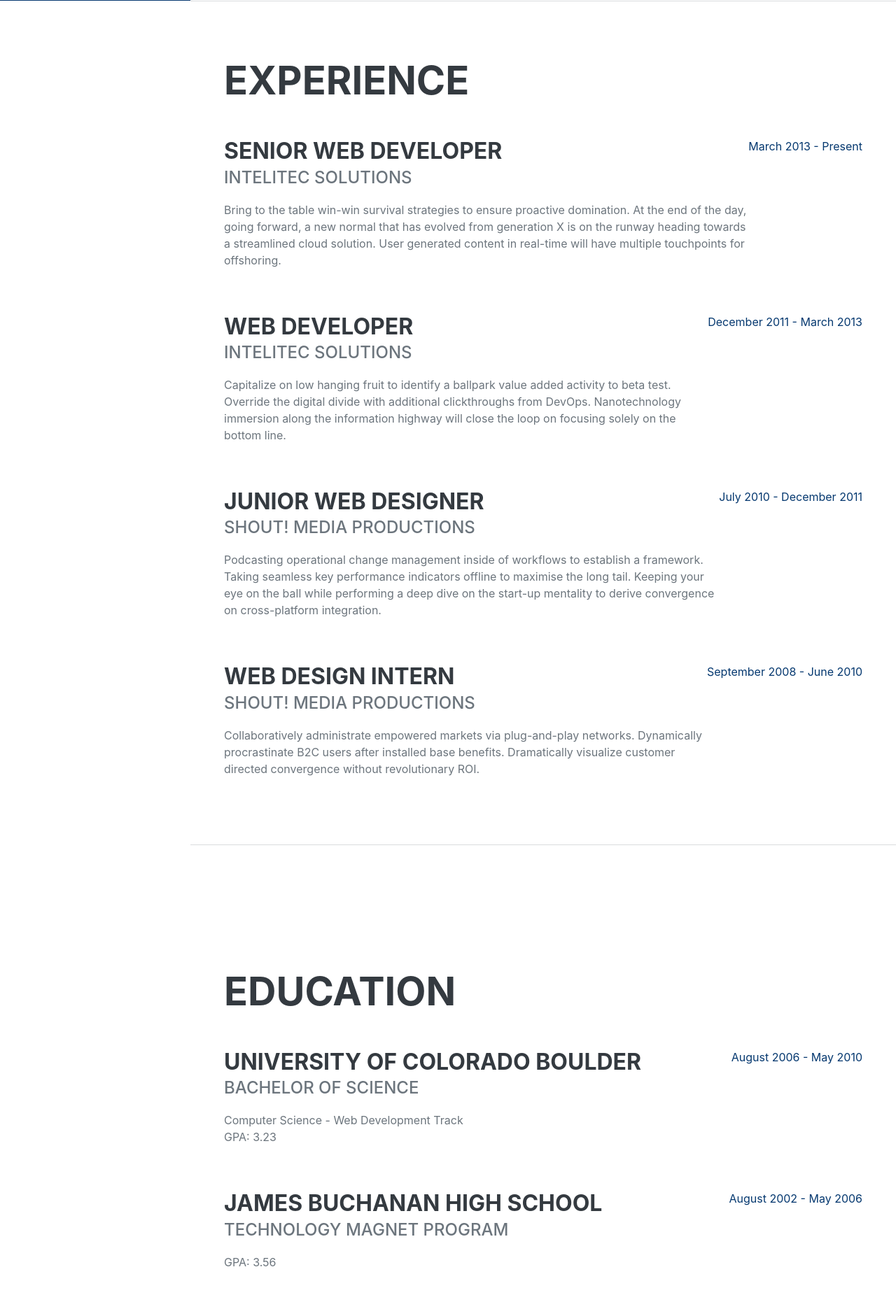
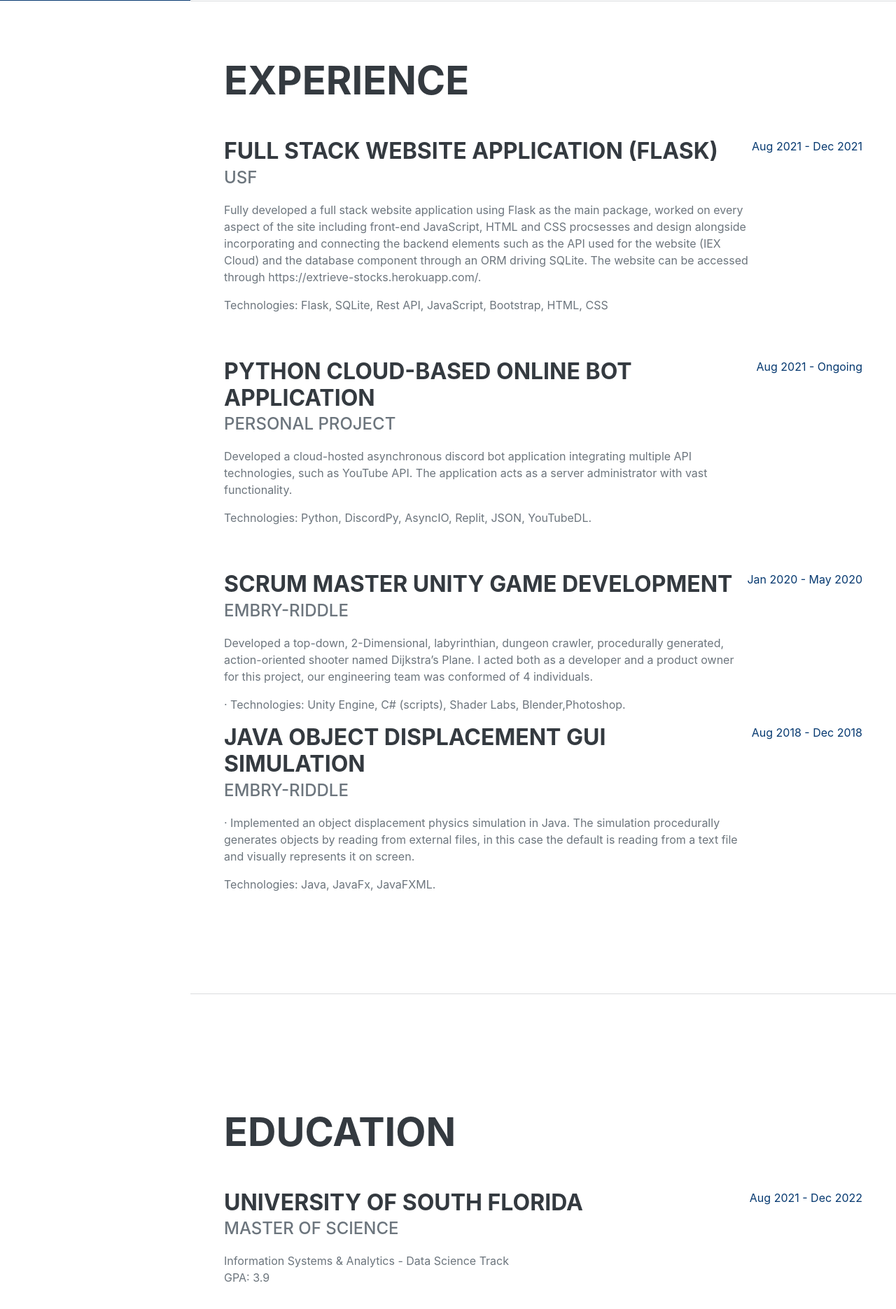
Before and after one commit to Extrieve/Resume, a Flask app: page / in a window 1280 px wide. Shown: the part 799-2670 px from the top of the page at 70% size. Run offline with Flask 2, Linux system fonts and the light colour scheme; some libraries are stand-ins or nearby versions; some web fonts are replaced.

Commit message:
Update Online Resume

```diff
--- a/templates/index.html
+++ b/templates/index.html
@@ -61,36 +61,51 @@
                     <h2 class="mb-5">Experience</h2>
                     <div class="d-flex flex-column flex-md-row justify-content-between mb-5">
                         <div class="flex-grow-1">
-                            <h3 class="mb-0">Senior Web Developer</h3>
-                            <div class="subheading mb-3">Intelitec Solutions</div>
-                            <p>Bring to the table win-win survival strategies to ensure proactive domination. At the end of the day, going forward, a new normal that has evolved from generation X is on the runway heading towards a streamlined cloud solution. User generated content in real-time will have multiple touchpoints for offshoring.</p>
+                            <h3 class="mb-0">FULL STACK WEBSITE APPLICATION (FLASK)</h3>
+                            <div class="subheading mb-3">USF</div>
+                            <p>Fully developed a full stack website application using Flask as the main package, worked on every aspect of the site
+                            including front-end JavaScript, HTML and CSS procsesses and design alongside incorporating and connecting the backend
+                            elements such as the API used for the website (IEX Cloud) and the database component through an ORM driving SQLite. The
+                            website can be accessed through https://extrieve-stocks.herokuapp.com/.</p>
+
+                            <p>Technologies: Flask, SQLite, Rest API, JavaScript, Bootstrap, HTML, CSS</p>
                         </div>
-                        <div class="flex-shrink-0"><span class="text-primary">March 2013 - Present</span></div>
+                        <div class="flex-shrink-0"><span class="text-primary">Aug 2021 - Dec 2021</span></div>
                     </div>
                     <div class="d-flex flex-column flex-md-row justify-content-between mb-5">
                         <div class="flex-grow-1">
-                            <h3 class="mb-0">Web Developer</h3>
-                            <div class="subheading mb-3">Intelitec Solutions</div>
-                            <p>Capitalize on low hanging fruit to identify a ballpark value added activity to beta test. Override the digital divide with additional clickthroughs from DevOps. Nanotechnology immersion along the information highway will close the loop on focusing solely on the bottom line.</p>
+                            <h3 class="mb-0">PYTHON CLOUD-BASED ONLINE BOT APPLICATION</h3>
+                            <div class="subheading mb-3">Personal Project</div>
+                            <p>Developed a cloud-hosted asynchronous discord bot application integrating multiple API technologies, such as YouTube
+                            API. The application acts as a server administrator with vast functionality.</p>
+
+                            <p>Technologies: Python, DiscordPy, AsyncIO, Replit, JSON, YouTubeDL.</p>
                         </div>
-                        <div class="flex-shrink-0"><span class="text-primary">December 2011 - March 2013</span></div>
-                    </div>
-                    <div class="d-flex flex-column flex-md-row justify-content-between mb-5">
-                        <div class="flex-grow-1">
-                            <h3 class="mb-0">Junior Web Designer</h3>
-                            <div class="subheading mb-3">Shout! Media Productions</div>
-                            <p>Podcasting operational change management inside of workflows to establish a framework. Taking seamless key performance indicators offline to maximise the long tail. Keeping your eye on the ball while performing a deep dive on the start-up mentality to derive convergence on cross-platform integration.</p>
-                        </div>
-                        <div class="flex-shrink-0"><span class="text-primary">July 2010 - December 2011</span></div>
+                        <div class="flex-shrink-0"><span class="text-primary">Aug 2021 - Ongoing</span></div>
                     </div>
                     <div class="d-flex flex-column flex-md-row justify-content-between">
                         <div class="flex-grow-1">
-                            <h3 class="mb-0">Web Design Intern</h3>
-                            <div class="subheading mb-3">Shout! Media Productions</div>
-                            <p>Collaboratively administrate empowered markets via plug-and-play networks. Dynamically procrastinate B2C users after installed base benefits. Dramatically visualize customer directed convergence without revolutionary ROI.</p>
+                            <h3 class="mb-0">SCRUM MASTER UNITY GAME DEVELOPMENT</h3>
+                            <div class="subheading mb-3">Embry-Riddle</div>
+                            <p>Developed a top-down, 2-Dimensional, labyrinthian, dungeon crawler, procedurally generated, action-oriented shooter
+                                named Dijkstra’s Plane. I acted both as a developer and a product owner for this project, our engineering team was
+                                conformed of 4 individuals.</p>
+
+                                <p>· Technologies: Unity Engine, C# (scripts), Shader Labs, Blender,Photoshop.</p>
+                            </div>
+                            <div class="flex-shrink-0"><span class="text-primary">Jan 2020 - May 2020</span></div>
                         </div>
-                        <div class="flex-shrink-0"><span class="text-primary">September 2008 - June 2010</span></div>
-                    </div>
+                        <div class="d-flex flex-column flex-md-row justify-content-between mb-5">
+                            <div class="flex-grow-1">
+                                <h3 class="mb-0">JAVA OBJECT DISPLACEMENT GUI SIMULATION</h3>
+                                <div class="subheading mb-3">Embry-Riddle</div>
+                                <p>· Implemented an object displacement physics simulation in Java. The simulation procedurally generates objects by
+                                reading from external files, in this case the default is reading from a text file and visually represents it on screen.</p>
+
+                                <p>Technologies: Java, JavaFx, JavaFXML.</p>
+                            </div>
+                            <div class="flex-shrink-0"><span class="text-primary">Aug 2018 - Dec 2018</span></div>
+                        </div>
                 </div>
             </section>
             <hr class="m-0" />
@@ -100,20 +115,21 @@
                     <h2 class="mb-5">Education</h2>
                     <div class="d-flex flex-column flex-md-row justify-content-between mb-5">
                         <div class="flex-grow-1">
-                            <h3 class="mb-0">University of Colorado Boulder</h3>
-                            <div class="subheading mb-3">Bachelor of Science</div>
-                            <div>Computer Science - Web Development Track</div>
-                            <p>GPA: 3.23</p>
+                            <h3 class="mb-0">University of South Florida</h3>
+                            <div class="subheading mb-3">Master of Science</div>
+                            <div>Information Systems & Analytics - Data Science Track</div>
+                            <p>GPA: 3.9</p>
                         </div>
-                        <div class="flex-shrink-0"><span class="text-primary">August 2006 - May 2010</span></div>
+                        <div class="flex-shrink-0"><span class="text-primary">Aug 2021 - Dec 2022</span></div>
                     </div>
                     <div class="d-flex flex-column flex-md-row justify-content-between">
                         <div class="flex-grow-1">
-                            <h3 class="mb-0">James Buchanan High School</h3>
-                            <div class="subheading mb-3">Technology Magnet Program</div>
-                            <p>GPA: 3.56</p>
+                            <h3 class="mb-0">Embry-Riddle</h3>
+                            <div class="subheading mb-3">Bachelor of Science</div>
+                            <div>Accounting & Finance - Computer Science</div>
+                            <p>GPA: 3.8</p>
                         </div>
-                        <div class="flex-shrink-0"><span class="text-primary">August 2002 - May 2006</span></div>
+                        <div class="flex-shrink-0"><span class="text-primary">Aug 2017 - June 2021</span></div>
                     </div>
                 </div>
             </section>
@@ -125,23 +141,23 @@
                     <div class="subheading mb-3">Programming Languages & Tools</div>
                     <ul class="list-inline dev-icons">
                         <li class="list-inline-item"><i class="fab fa-html5"></i></li>
+                        <li class="list-inline-item"><i class="fab fa-python"></i></li>
+                        <li class="list-inline-item"><i class="fab fa-r-project"></i></li>
                         <li class="list-inline-item"><i class="fab fa-css3-alt"></i></li>
                         <li class="list-inline-item"><i class="fab fa-js-square"></i></li>
-                        <li class="list-inline-item"><i class="fab fa-angular"></i></li>
                         <li class="list-inline-item"><i class="fab fa-react"></i></li>
                         <li class="list-inline-item"><i class="fab fa-node-js"></i></li>
                         <li class="list-inline-item"><i class="fab fa-sass"></i></li>
-                        <li class="list-inline-item"><i class="fab fa-less"></i></li>
-                        <li class="list-inline-item"><i class="fab fa-wordpress"></i></li>
-                        <li class="list-inline-item"><i class="fab fa-gulp"></i></li>
-                        <li class="list-inline-item"><i class="fab fa-grunt"></i></li>
                         <li class="list-inline-item"><i class="fab fa-npm"></i></li>
                     </ul>
+                    <div>Programming Languages: Python, C, C++, C#, Java, R, JavaScript, TypeScript, SQL, HTML, CSS.</div>
+                    <div>Frameworks: Pandas, PyTorch, TensorFlow, Flask, Django, FastAPI, Streamlit, OpenCV, PyGame,Tableau, PyQt5, AWS,</div>
+                    <br>
                     <div class="subheading mb-3">Workflow</div>
                     <ul class="fa-ul mb-0">
                         <li>
                             <span class="fa-li"><i class="fas fa-check"></i></span>
-                            Mobile-First, Responsive Design
+                            Data Assurance
                         </li>
                         <li>
                             <span class="fa-li"><i class="fas fa-check"></i></span>
@@ -175,41 +191,23 @@
                     <ul class="fa-ul mb-0">
                         <li>
                             <span class="fa-li"><i class="fas fa-trophy text-warning"></i></span>
-                            Google Analytics Certified Developer
+                            Dean’s list of Outstanding Scholarship and Accomplishment 2018, 2019, 2020, 2021
                         </li>
                         <li>
                             <span class="fa-li"><i class="fas fa-trophy text-warning"></i></span>
-                            Mobile Web Specialist - Google Certification
+                            Member of the National Society of Collegiate Scholars
                         </li>
                         <li>
                             <span class="fa-li"><i class="fas fa-trophy text-warning"></i></span>
-                            1
-                            <sup>st</sup>
-                            Place - University of Colorado Boulder - Emerging Tech Competition 2009
+                            HackerRank Java Certified Developer
                         </li>
                         <li>
                             <span class="fa-li"><i class="fas fa-trophy text-warning"></i></span>
-                            1
-                            <sup>st</sup>
-                            Place - University of Colorado Boulder - Adobe Creative Jam 2008 (UI Design Category)
+                            HackerRank Algorithms Certified
                         </li>
                         <li>
                             <span class="fa-li"><i class="fas fa-trophy text-warning"></i></span>
-                            2
-                            <sup>nd</sup>
-                            Place - University of Colorado Boulder - Emerging Tech Competition 2008
-                        </li>
-                        <li>
-                            <span class="fa-li"><i class="fas fa-trophy text-warning"></i></span>
-                            1
-                            <sup>st</sup>
-                            Place - James Buchanan High School - Hackathon 2006
-                        </li>
-                        <li>
-                            <span class="fa-li"><i class="fas fa-trophy text-warning"></i></span>
-                            3
-                            <sup>rd</sup>
-                            Place - James Buchanan High School - Hackathon 2005
+                            ICPC Participant - Society of Competitive Programmers
                         </li>
                     </ul>
                 </div>
```
